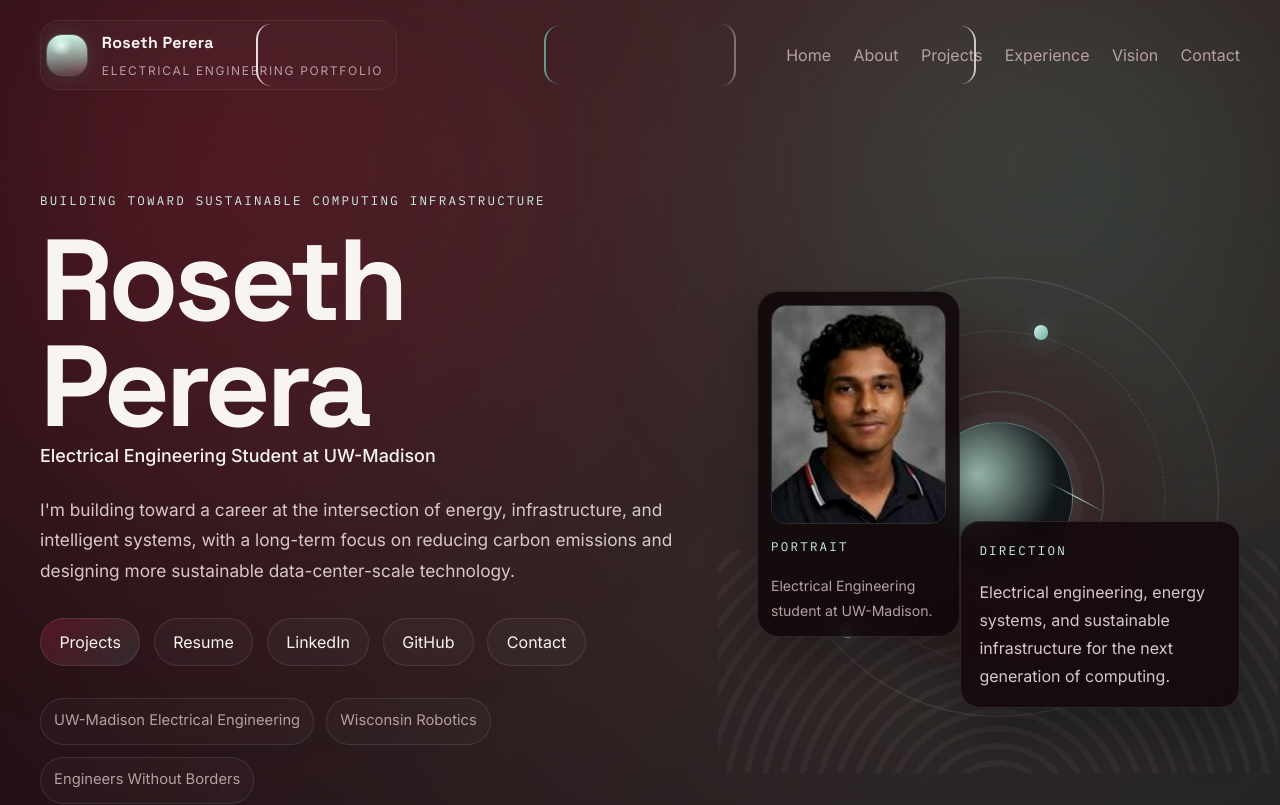
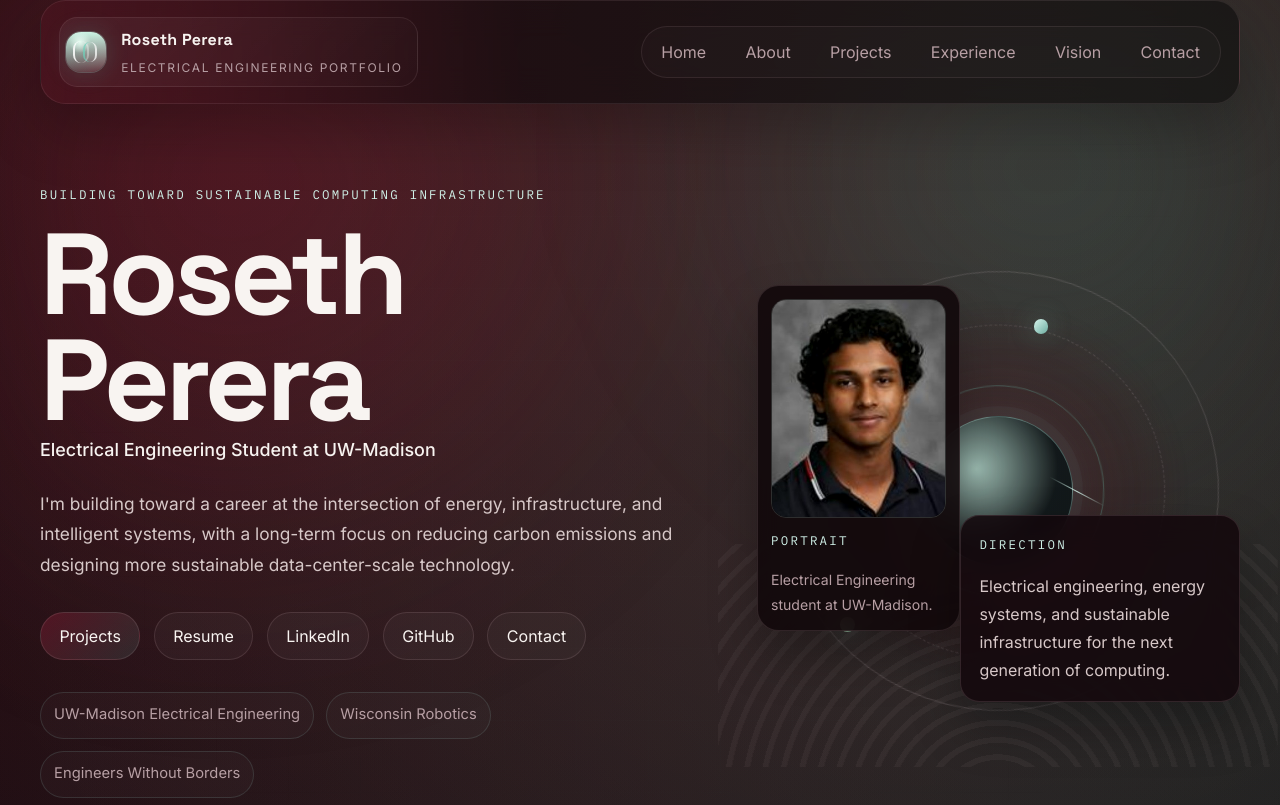
Before and after one commit to rosethperera/website, a React (Vite) app: page / in a window 1280 px wide. Shown: the top 805 px of the page. Built offline with nearby package versions, Linux system fonts and the light colour scheme.

Commit message:
Refine copy and header polish

```diff
--- a/src/App.jsx
+++ b/src/App.jsx
@@ -500,7 +500,7 @@ function HomePage({ section }) {
         <section className="content-section vision-section" id="vision">
           <div className="section-heading reveal">
             <p className="eyebrow">What I&apos;m Building Toward</p>
-            <h2>Energy, scale, and responsibility in the systems behind growth.</h2>
+            <h2>Long-term technical direction.</h2>
           </div>
           <div className="section-panel vision-panel reveal">
             <p>
@@ -521,7 +521,7 @@ function HomePage({ section }) {
         <section className="content-section" id="skills">
           <div className="section-heading reveal">
             <p className="eyebrow">Selected Skills</p>
-            <h2>Organized around engineering work, not keyword stuffing.</h2>
+            <h2>Technical skills and focus areas.</h2>
           </div>
           <div className="skill-grid">
             {skillGroups.map((group) => (
@@ -540,7 +540,7 @@ function HomePage({ section }) {
         <section className="content-section" id="awards">
           <div className="section-heading reveal">
             <p className="eyebrow">Honors and Awards</p>
-            <h2>Scholarships and milestones that mark the path so far.</h2>
+            <h2>Scholarships and academic recognition.</h2>
           </div>
           <div className="experience-list">
             {awards.map((item) => (
@@ -575,7 +575,7 @@ function HomePage({ section }) {
         <section className="content-section contact-section" id="contact">
           <div className="section-heading reveal">
             <p className="eyebrow">Contact</p>
-            <h2>Easy to reach, easy to remember, and easy to act on.</h2>
+            <h2>Contact and links.</h2>
           </div>
           <div className="section-panel contact-panel reveal">
             <p>
--- a/src/styles.css
+++ b/src/styles.css
@@ -109,17 +109,23 @@ ul {
   justify-content: space-between;
   gap: 1.5rem;
   margin: 0 auto 4rem;
-  padding: 1.25rem 0;
+  padding: 1rem 1.15rem;
+  border: 1px solid rgba(198, 166, 171, 0.12);
+  border-radius: 1.6rem;
+  background:
+    linear-gradient(90deg, rgba(97, 20, 36, 0.28), rgba(17, 9, 12, 0.72) 40%, rgba(18, 17, 16, 0.72) 100%);
+  backdrop-filter: blur(18px);
+  box-shadow: var(--shadow-soft);
 }
 
 .brand {
   display: inline-flex;
   align-items: center;
   gap: 0.95rem;
-  padding: 0.5rem 0.8rem 0.5rem 0.35rem;
-  border: 1px solid rgba(198, 166, 171, 0.1);
+  padding: 0.5rem 0.9rem 0.5rem 0.35rem;
+  border: 1px solid rgba(198, 166, 171, 0.12);
   border-radius: 1.15rem;
-  background: linear-gradient(135deg, rgba(255, 255, 255, 0.03), rgba(255, 255, 255, 0.01));
+  background: linear-gradient(135deg, rgba(255, 255, 255, 0.05), rgba(255, 255, 255, 0.01));
   text-decoration: none;
   transition:
     transform 180ms ease,
@@ -146,6 +152,7 @@ ul {
 }
 
 .brand-mark {
+  position: relative;
   width: 2.5rem;
   height: 2.5rem;
   border-radius: 0.95rem;
@@ -181,13 +188,20 @@ ul {
 .site-nav {
   display: flex;
   flex-wrap: wrap;
-  gap: 1.4rem;
+  gap: 0.7rem;
+  padding: 0.35rem;
+  border: 1px solid rgba(198, 166, 171, 0.12);
+  border-radius: 999px;
+  background: rgba(255, 255, 255, 0.02);
 }
 
 .site-nav a {
   color: var(--muted);
+  padding: 0.58rem 0.88rem;
+  border-radius: 999px;
   text-decoration: none;
   transition:
+    background 180ms ease,
     color 180ms ease,
     transform 180ms ease;
 }
@@ -201,6 +215,7 @@ ul {
 
 .site-nav a:hover,
 .site-nav a:focus-visible {
+  background: rgba(255, 255, 255, 0.05);
   transform: translateY(-1px);
 }
 
@@ -829,20 +844,29 @@ ul {
 
 .contact-grid {
   display: grid;
-  gap: 0.85rem;
+  gap: 1rem;
+  margin-top: 0.5rem;
 }
 
 .contact-grid a {
-  width: fit-content;
+  width: 100%;
+  padding: 1rem 1.1rem;
+  border: 1px solid rgba(198, 166, 171, 0.14);
+  border-radius: 1rem;
+  background: rgba(255, 255, 255, 0.025);
   color: var(--text-strong);
   text-decoration: none;
-  border-bottom: 1px solid transparent;
-  transition: border-color 180ms ease;
+  transition:
+    border-color 180ms ease,
+    transform 180ms ease,
+    background 180ms ease;
 }
 
 .contact-grid a:hover,
 .contact-grid a:focus-visible {
-  border-color: currentColor;
+  background: rgba(111, 210, 189, 0.05);
+  border-color: rgba(111, 210, 189, 0.28);
+  transform: translateY(-2px);
 }
 
 .resume-page-wrapper {
@@ -1019,7 +1043,7 @@ ul {
 
   .site-nav {
     justify-content: flex-start;
-    gap: 1rem;
+    gap: 0.5rem;
   }
 
   .portrait-card {
```
